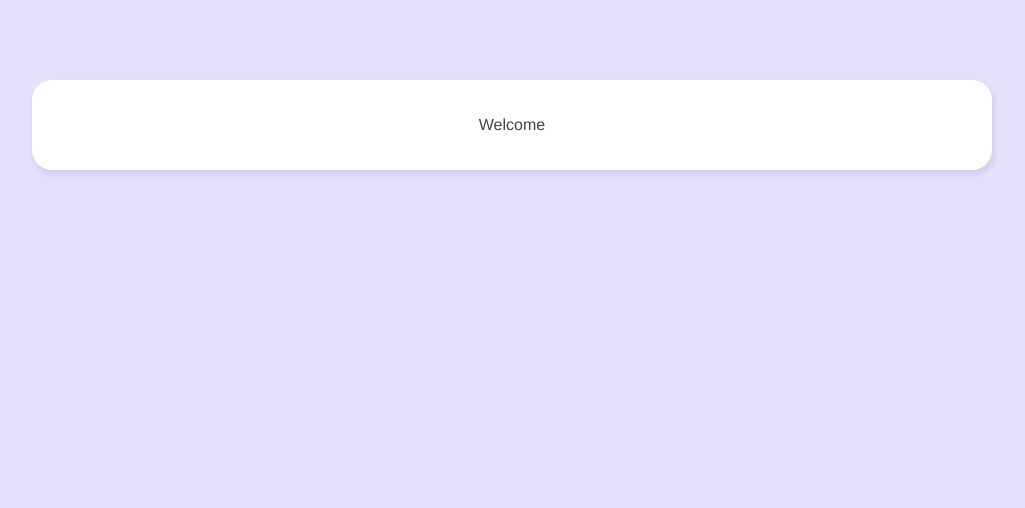
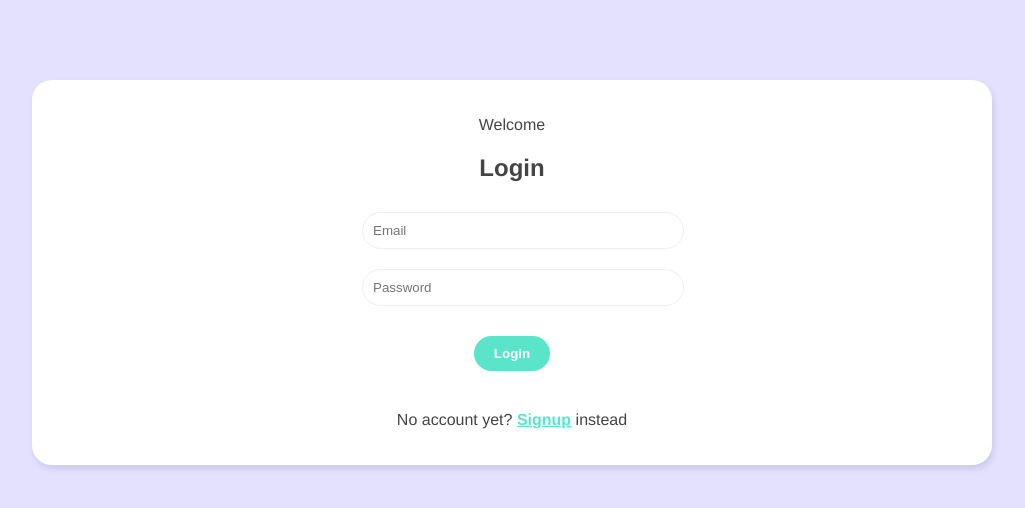
Before and after one commit to costel-dev/live-chat-room, a Vue app: page / in a window 1280 px wide. Shown: the top 508 px of the page, without its empty margins (128-1153 px from the left). Built offline with nearby package versions, Linux system fonts and the light colour scheme.

Commit message:
added login and signup forms and the styling for them

```diff
--- a/src/assets/main.css
+++ b/src/assets/main.css
@@ -22,4 +22,5 @@
   border: 0;
   border-radius: 20px;
   padding: 10px 20px;
+  cursor: pointer;
 }
--- /dev/null
+++ b/src/components/LoginForm.vue
@@ -0,0 +1,26 @@
+<template>
+  <form @submit.prevent="handleSubmit">
+    <input type="email" required placeholder="Email" v-model="email" />
+    <input type="password" required placeholder="Password" v-model="password" />
+    <button>Login</button>
+  </form>
+</template>
+
+<script>
+import { ref } from 'vue';
+export default {
+  setup() {
+    // refs
+    const email = ref('');
+    const password = ref('');
+
+    const handleSubmit = () => {
+      console.log(email.value, password.value);
+    };
+
+    return { email, password, handleSubmit };
+  },
+};
+</script>
+
+<style></style>
--- /dev/null
+++ b/src/components/SignupForm.vue
@@ -0,0 +1,28 @@
+<template>
+  <form @submit.prevent="handleSubmit">
+    <input type="text" required placeholder="Name" v-model="displayName" />
+    <input type="email" required placeholder="Email" v-model="email" />
+    <input type="password" required placeholder="Password" v-model="password" />
+    <button>Sign up</button>
+  </form>
+</template>
+
+<script>
+import { ref } from 'vue';
+export default {
+  setup() {
+    // refs
+    const displayName = ref('');
+    const email = ref('');
+    const password = ref('');
+
+    const handleSubmit = () => {
+      console.log(displayName.value, email.value, password.value);
+    };
+
+    return { displayName, email, password, handleSubmit };
+  },
+};
+</script>
+
+<style></style>
--- a/src/views/Welcome.vue
+++ b/src/views/Welcome.vue
@@ -1,11 +1,37 @@
 <template>
   <div class="welcome container">
     <p>Welcome</p>
+    <div v-if="showLogin">
+      <h2>Login</h2>
+      <LoginForm />
+      <p>
+        No account yet? <span @click="showLogin = false">Signup</span> instead
+      </p>
+    </div>
+    <div v-else>
+      <h2>Sign up</h2>
+      <SignupForm />
+      <p>
+        Already registered?
+        <span @click="showLogin = true">Login</span> instead
+      </p>
+    </div>
+    <!--  -->
   </div>
 </template>
 
 <script>
-export default {};
+import SignupForm from '../components/SignupForm';
+import LoginForm from '../components/LoginForm';
+import { ref } from 'vue';
+export default {
+  components: { SignupForm, LoginForm },
+  setup() {
+    const showLogin = ref(true);
+
+    return { showLogin };
+  },
+};
 </script>
 
 <style>
@@ -13,4 +39,31 @@
   text-align: center;
   padding: 20px 0;
 }
+/* Form Styles */
+.welcome form {
+  width: 300px;
+  margin: 20px auto;
+}
+.welcome label {
+  display: block;
+  margin: 20px 0 10px;
+}
+.welcome input {
+  width: 100%;
+  padding: 10px;
+  border-radius: 20px;
+  border: 1px solid #eee;
+  outline: none;
+  color: #999;
+  margin: 10px auto;
+}
+.welcome span {
+  color: #5ae4ca;
+  font-weight: bold;
+  text-decoration: underline;
+  cursor: pointer;
+}
+.welcome button {
+  margin: 20px auto;
+}
 </style>
```
